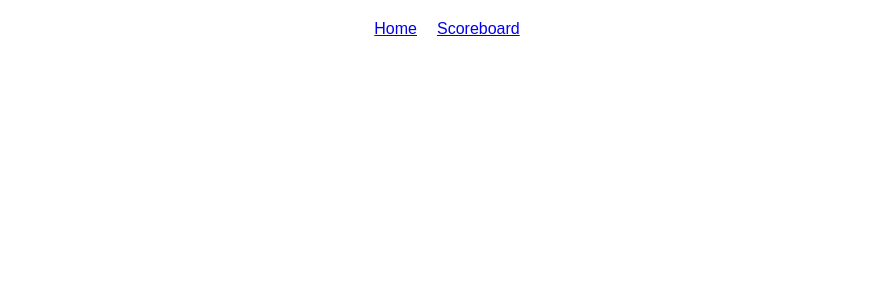
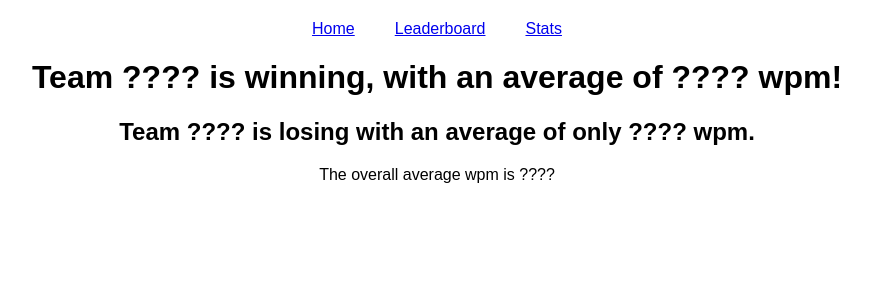
Before and after one commit to morgvanny/wpm-old, a React (Create React App) app in the folder wpm-client/: page /stats in a window 1280 px wide. Shown: the top 300 px of the page, without its empty margins (203-1074 px from the left). Built offline with nearby package versions, Linux system fonts and the light colour scheme; no server answers.

Commit message:
make stats page, and sort info fetched from db before passing it as props to Stats.js

```diff
--- /dev/null
+++ b/wpm-client/src/components/Averages.js
@@ -0,0 +1,9 @@
+import React from 'react';
+
+const Averages = (props) => (
+  <div>
+    <p>The overall average wpm is {props.wpm}</p>
+  </div>
+)
+
+export default Averages;
--- /dev/null
+++ b/wpm-client/src/components/LosingTeam.js
@@ -0,0 +1,9 @@
+import React from 'react';
+
+const LosingTeam = (props) => (
+  <div>
+    <h2>Team {props.team} is losing with an average of only {props.wpm} wpm.</h2>
+  </div>
+)
+
+export default LosingTeam;
--- a/wpm-client/src/components/NavBar.css
+++ b/wpm-client/src/components/NavBar.css
@@ -2,6 +2,6 @@
   margin-top: 20px;
 }
 
-.active {
+a {
   padding: 20px;
 }
--- a/wpm-client/src/components/NavBar.js
+++ b/wpm-client/src/components/NavBar.js
@@ -6,7 +6,8 @@ const NavBar = () => {
   return (
     <div className="navbar">
       <NavLink to="/">Home</NavLink>
-      <NavLink to="/scoreboard">Scoreboard</NavLink>
+      <NavLink to="/leaderboard">Leaderboard</NavLink>
+      <NavLink to="/stats">Stats</NavLink>
     </div>
   );
 };
--- /dev/null
+++ b/wpm-client/src/components/WinningTeam.js
@@ -0,0 +1,9 @@
+import React from 'react';
+
+const WinningTeam = (props) => (
+  <div>
+    <h1>Team {props.team} is winning, with an average of {props.wpm} wpm!</h1>
+  </div>
+)
+
+export default WinningTeam;
--- a/wpm-client/src/containers/App.js
+++ b/wpm-client/src/containers/App.js
@@ -5,6 +5,7 @@ import {
   Route
 } from 'react-router-dom';
 import Tests from './Tests'
+import Stats from './Stats'
 import TestForm from './TestForm'
 import NavBar from '../components/NavBar';
 
@@ -15,7 +16,8 @@ class App extends Component {
         <div className="App">
           <NavBar />
           <Route exact path="/" component={TestForm} />
-          <Route exact path="/scoreboard" component={Tests} />
+          <Route exact path="/leaderboard" component={Tests} />
+          <Route exact path="/stats" component={Stats} />
         </div>
       </Router>
     );
--- /dev/null
+++ b/wpm-client/src/containers/Stats.js
@@ -0,0 +1,62 @@
+import React, { Component } from 'react';
+import { connect } from 'react-redux';
+import { getTests } from '../actions/tests';
+import WinningTeam from '../components/WinningTeam';
+import LosingTeam from '../components/LosingTeam';
+import Averages from '../components/Averages';
+
+class Stats extends Component {
+
+  componentDidMount() {
+    this.props.getTests()
+  }
+
+  render() {
+    return (
+      <div>
+        <WinningTeam team={this.props.winning.team} wpm={this.props.winning.wpm}/>
+        <LosingTeam team={this.props.losing.team} wpm={this.props.losing.wpm}/>
+        <Averages wpm={this.props.average.wpm}/>
+      </div>
+    );
+  }
+}
+
+const mapStateToProps = (state) => {
+  let redWpmSum = 0
+  let teamRed = state.tests.filter(test => test.team === "Red")
+  teamRed.forEach(function(test){
+   redWpmSum += test.wpm
+  })
+  const redWpmAvg = +(redWpmSum/teamRed.length).toFixed(2)
+
+  let blueWpmSum = 0
+  let teamBlue = state.tests.filter(test => test.team === "Blue")
+  teamBlue.forEach(function(test){
+   blueWpmSum += test.wpm
+  })
+  const blueWpmAvg = +(blueWpmSum/teamBlue.length).toFixed(2)
+
+  const winningTeam = {
+    team: isNaN(redWpmAvg) ? "????" : (redWpmAvg > blueWpmAvg ? "Red" : "Blue"),
+    wpm: isNaN(redWpmAvg) ? "????" : (redWpmAvg > blueWpmAvg ? redWpmAvg : blueWpmAvg),
+  }
+
+  const losingTeam = {
+    team: isNaN(redWpmAvg) ? "????" : (redWpmAvg > blueWpmAvg ? "Blue" : "Red"),
+    wpm: isNaN(redWpmAvg) ? "????" : (redWpmAvg > blueWpmAvg ? blueWpmAvg : redWpmAvg),
+  }
+
+  const averageWpm = ((redWpmSum + blueWpmSum)/(teamRed.length + teamBlue.length)).toFixed(2)
+
+  return ({
+    tests: state.tests,
+    winning: winningTeam,
+    losing: losingTeam,
+    average: {
+      wpm: isNaN(redWpmAvg) ? "????" : averageWpm
+    }
+  })
+}
+
+export default connect(mapStateToProps, { getTests })(Stats);
--- a/wpm-client/src/containers/TestForm.css
+++ b/wpm-client/src/containers/TestForm.css
@@ -20,6 +20,11 @@ button {
   color: white;
 }
 
+button[type="submit"] {
+  padding: 10px;
+  background-color: black;
+}
+
 #Red {
   background-color: red;
 }
--- a/wpm-client/src/containers/TestForm.js
+++ b/wpm-client/src/containers/TestForm.js
@@ -13,7 +13,8 @@ class TestForm extends Component {
     this.state = {
       date: undefined,
       sampleText: "",
-      correct: true
+      correct: true,
+      result: ""
     };
   }
 
@@ -44,16 +45,23 @@ class TestForm extends Component {
     const wordsTyped = this.props.testFormData.words.length/5
     const finishedDate = new Date(Date.now());
     const minutesTaken = (finishedDate - this.state.date)/1000/60
-    return wordsTyped/minutesTaken
+    return Math.round(wordsTyped/minutesTaken);
   }
 
   handleOnSubmit = event => {
     event.preventDefault()
-    this.props.testFormData.wpm = this.wordsPerMinute()
-    this.props.testFormData.length = this.props.testFormData.words.length
-    delete this.props.testFormData.words
-    this.props.createTest(this.props.testFormData)
-    delete this.props.testFormData.team
+    if (this.props.testFormData.words !== this.state.sampleText) {
+      console.log("doesn't match")
+    } else {
+      this.props.testFormData.wpm = this.wordsPerMinute()
+      this.props.testFormData.length = this.props.testFormData.words.length
+      delete this.props.testFormData.words
+      this.setState({
+        result: "You typed " + this.props.testFormData.length + " characters at " + this.props.testFormData.wpm + " wpm!"
+      })
+      this.props.createTest(this.props.testFormData)
+      delete this.props.testFormData.team
+    }
   }
 
   startTest = text => {
@@ -112,6 +120,9 @@ class TestForm extends Component {
         <form onSubmit={this.handleOnSubmit}>
           {input}
         </form>
+        <div>
+          <p>{this.state.result}</p>
+        </div>
       </div>
     )
   }
--- a/wpm-client/src/containers/Tests.js
+++ b/wpm-client/src/containers/Tests.js
@@ -12,8 +12,8 @@ class Tests extends Component {
   render() {
     return (
       <div>
-        <h1>Tests</h1>
-        {this.props.tests.map(test => <TestRow key={test.id} test={test} /> )}
+        <h1>Top 10 Results</h1>
+        {this.props.tests.slice(0,10).map(test => <TestRow key={test.id} test={test} /> )}
       </div>
     );
   }
```
Also changed, not shown: 2 other files (tests, documents, lock files or other folders).
